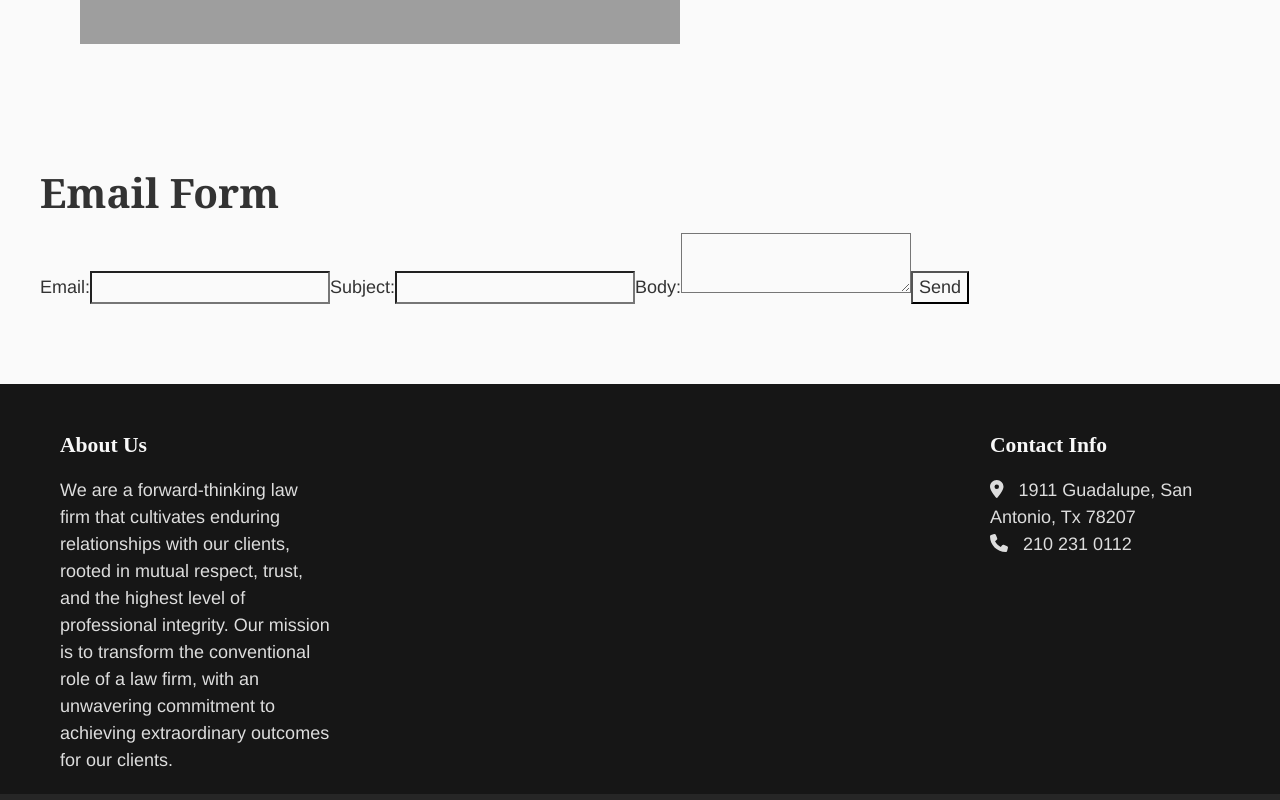
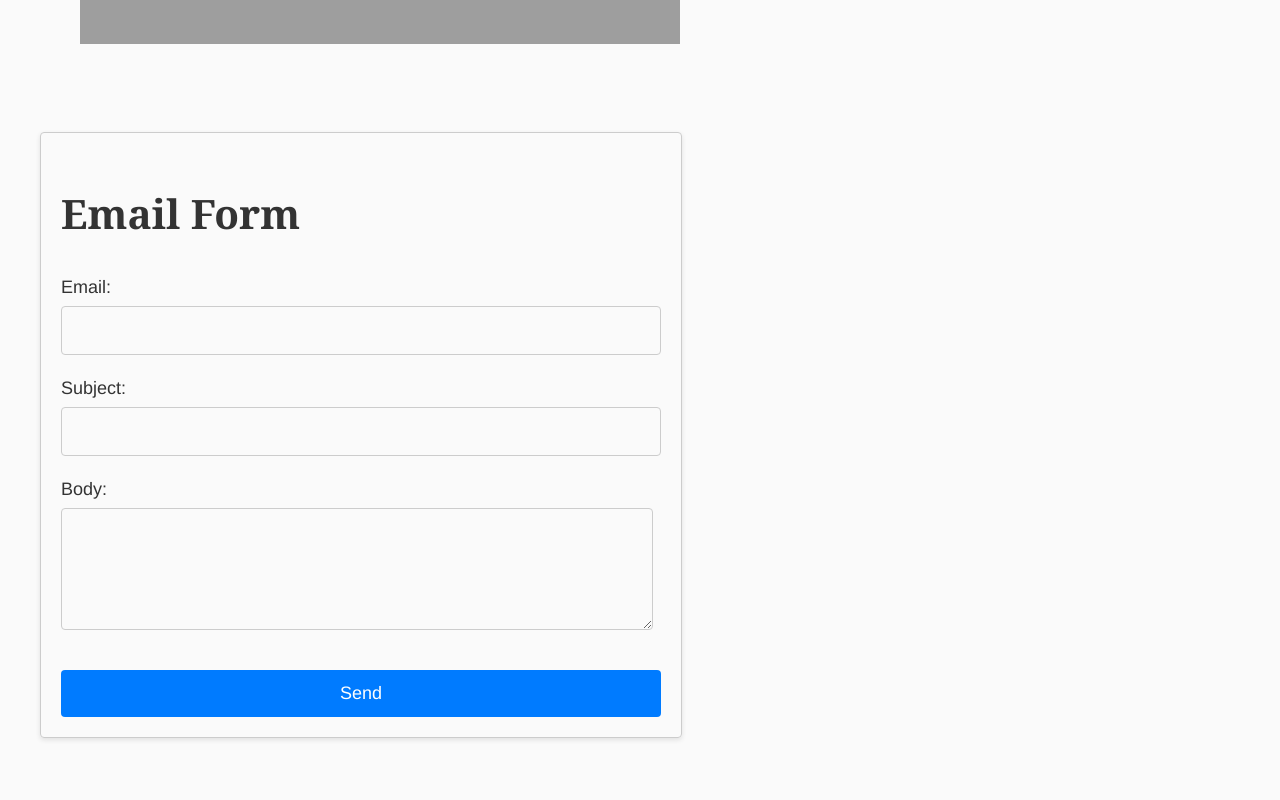
Before and after one commit to elpopes/tasesq, a React (Create React App) app: page /contact-us in a window 1280 px wide. Shown: the part 1000-1800 px from the top of the page. Built offline with nearby package versions, Linux system fonts and the light colour scheme; grey boxes are pictures that could not be loaded.

Commit message:
style email form

```diff
--- a/src/components/EmailForm.tsx
+++ b/src/components/EmailForm.tsx
@@ -36,7 +36,7 @@ const EmailForm: React.FC = () => {
     setBody('');
   };
   return (
-    <div>
+    <div className="email-form">
       <h2>Email Form</h2>
       <form onSubmit={handleSubmit}>
         <label>
--- /dev/null
+++ b/src/styles/components/_email-form.scss
@@ -0,0 +1,59 @@
+.email-form {
+    width: 600px;
+    padding: 20px;
+    border: 1px solid #ccc;
+    box-shadow: 0px 2px 5px rgba(0,0,0,0.1);
+    border-radius: 4px;
+
+    h2 {
+      margin-bottom: 20px;
+    }
+
+    form {
+      display: flex;
+      flex-direction: column;
+
+      label {
+        display: flex;
+        flex-direction: column;
+        margin-bottom: 20px;
+
+        &:last-child {
+          margin-bottom: 0;
+        }
+
+        input,
+        textarea {
+          margin-top: 5px;
+          padding: 10px;
+          border: 1px solid #ccc;
+          border-radius: 4px;
+        }
+
+        textarea {
+          resize: vertical;
+          min-height: 100px;
+          width: 95%; // makes the textarea a bit smaller than the entire component
+        }
+      }
+
+      button {
+        margin-top: 20px;
+        padding: 10px 20px;
+        border: none;
+        background-color: #007bff;
+        color: white;
+        cursor: pointer;
+        border-radius: 4px;
+
+        &:hover {
+          background-color: #0056b3;
+        }
+
+        &:disabled {
+          background-color: #ccc;
+          cursor: not-allowed;
+        }
+      }
+    }
+  }
--- a/src/styles/main.scss
+++ b/src/styles/main.scss
@@ -3,3 +3,4 @@
 @import 'components/navbar';
 @import 'components/hero-banner';
 @import 'components/footer';
+@import 'components/email-form';
```
